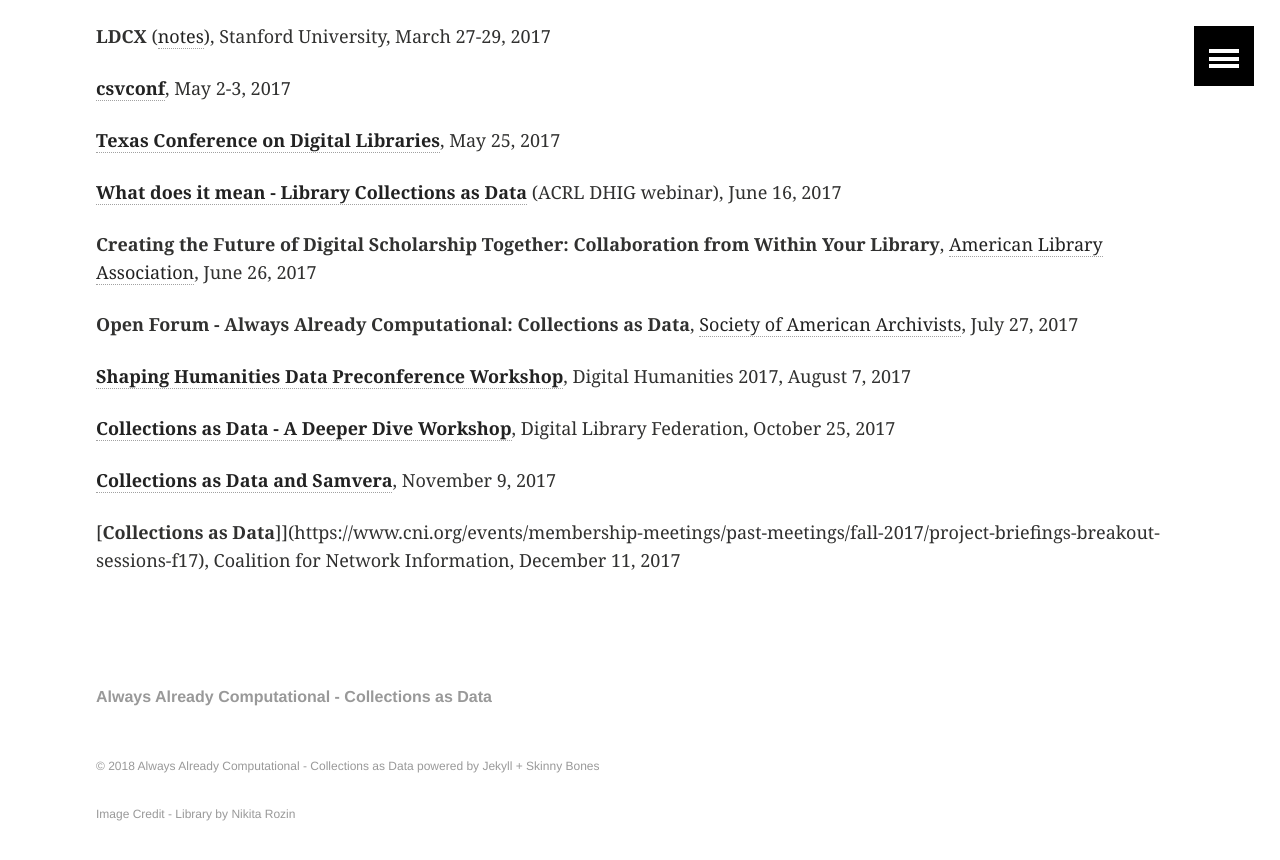
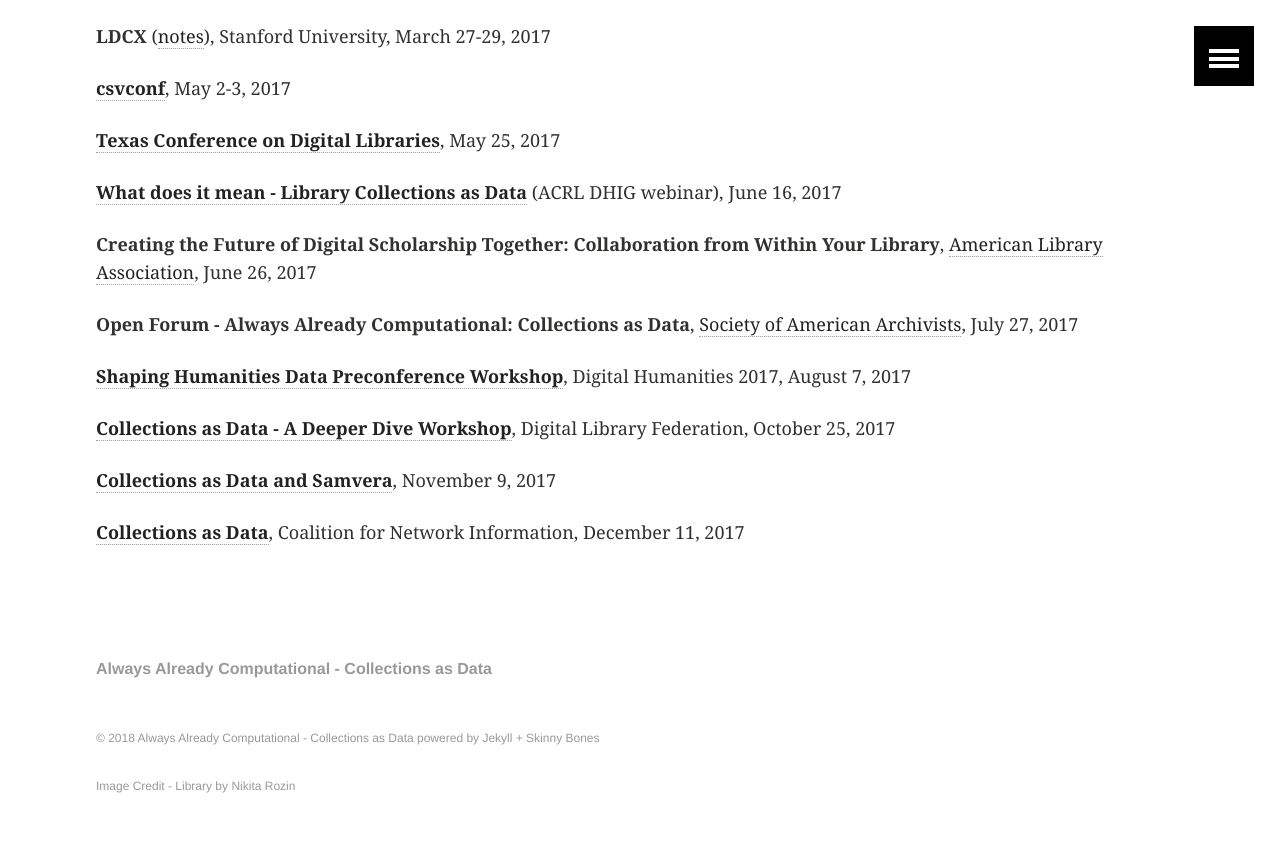
Before and after one commit to collectionsasdata/collectionsasdata.github.io, a Jekyll site: the page built from events.md, in a window 1280 px wide and 900 px high, scrolled down 781 px. Shown: the top 860 px of the window. Built offline with Jekyll 4.4.1, drawn with Linux system fonts in a browser that asks for light colours.

Commit message:
Update events.md

```diff
--- a/events.md
+++ b/events.md
@@ -4,7 +4,7 @@
 ---
 ---
 
-**Collections as Data**,[American Historical Association](https://www.historians.org/annual-meeting/resources-and-guides/digital-history-at-the-annual-meeting/getting-started-in-digital-history-2018), January 4, 2018
+**Collections as Data**, [American Historical Association](https://www.historians.org/annual-meeting/resources-and-guides/digital-history-at-the-annual-meeting/getting-started-in-digital-history-2018), January 4, 2018
 
 ---
 **Planned**
@@ -38,4 +38,4 @@
 
 [**Collections as Data and Samvera**](http://connect2017.samvera.org/), November 9, 2017
 
-[**Collections as Data**]](https://www.cni.org/events/membership-meetings/past-meetings/fall-2017/project-briefings-breakout-sessions-f17), Coalition for Network Information, December 11, 2017
+[**Collections as Data**](https://www.cni.org/events/membership-meetings/past-meetings/fall-2017/project-briefings-breakout-sessions-f17), Coalition for Network Information, December 11, 2017
```
